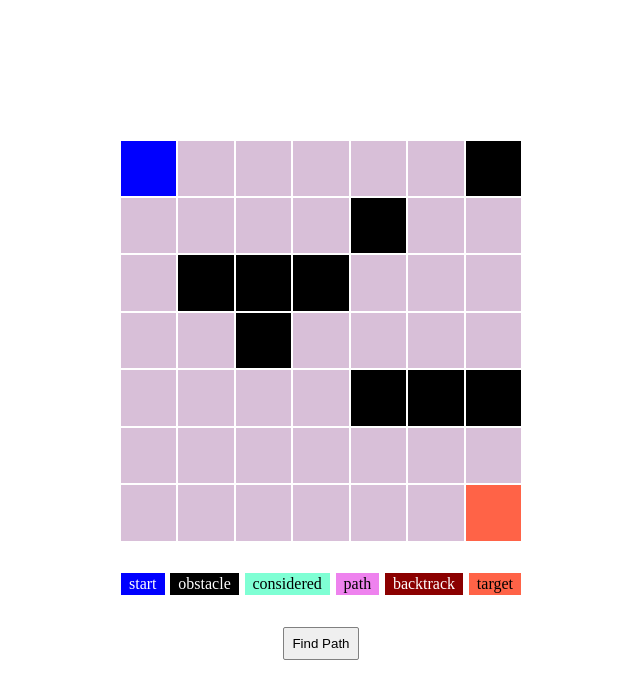
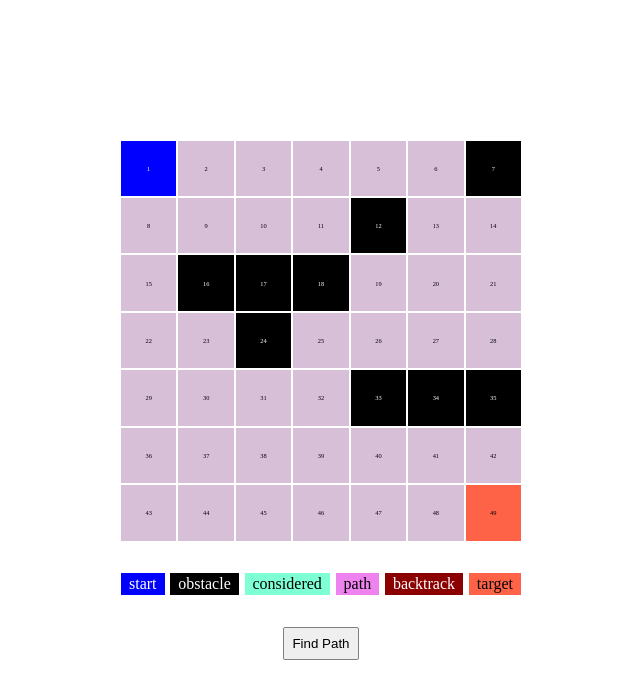
Before and after one commit to romankp/pathfinding, a website with bundled scripts: page index.html in a window 1280 px wide. Shown: the whole page, without its empty margins (319-959 px from the left). Built offline with nearby package versions, Linux system fonts and the light colour scheme.

Commit message:
render id

```diff
--- a/fieldRender.js
+++ b/fieldRender.js
@@ -6,6 +6,7 @@ const renderField = (fieldArray, fieldEl, dim) => {
   fieldArray.forEach(({ id, type }) => {
     const cell = document.createElement('li');
     cell.id = `${id}`;
+    cell.innerText = `${id}`;
     cell.className = `${type}`;
     fieldEl.append(cell);
   });
--- a/style.css
+++ b/style.css
@@ -64,6 +64,13 @@ li {
   color: white;
 }
 
+#field li {
+  display: flex;
+  justify-content: center;
+  align-items: center;
+  font-size: 40%;
+}
+
 #key {
   display: flex;
   flex-flow: row nowrap;
```
